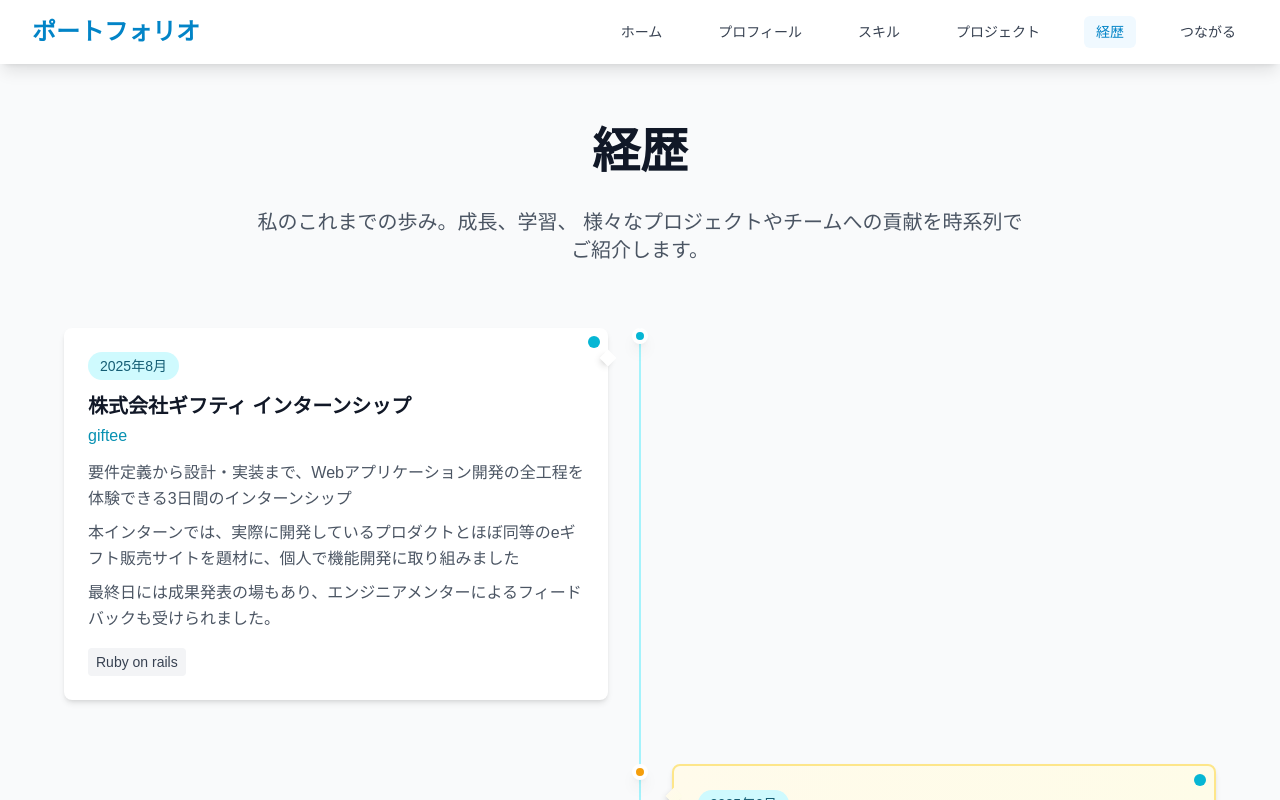
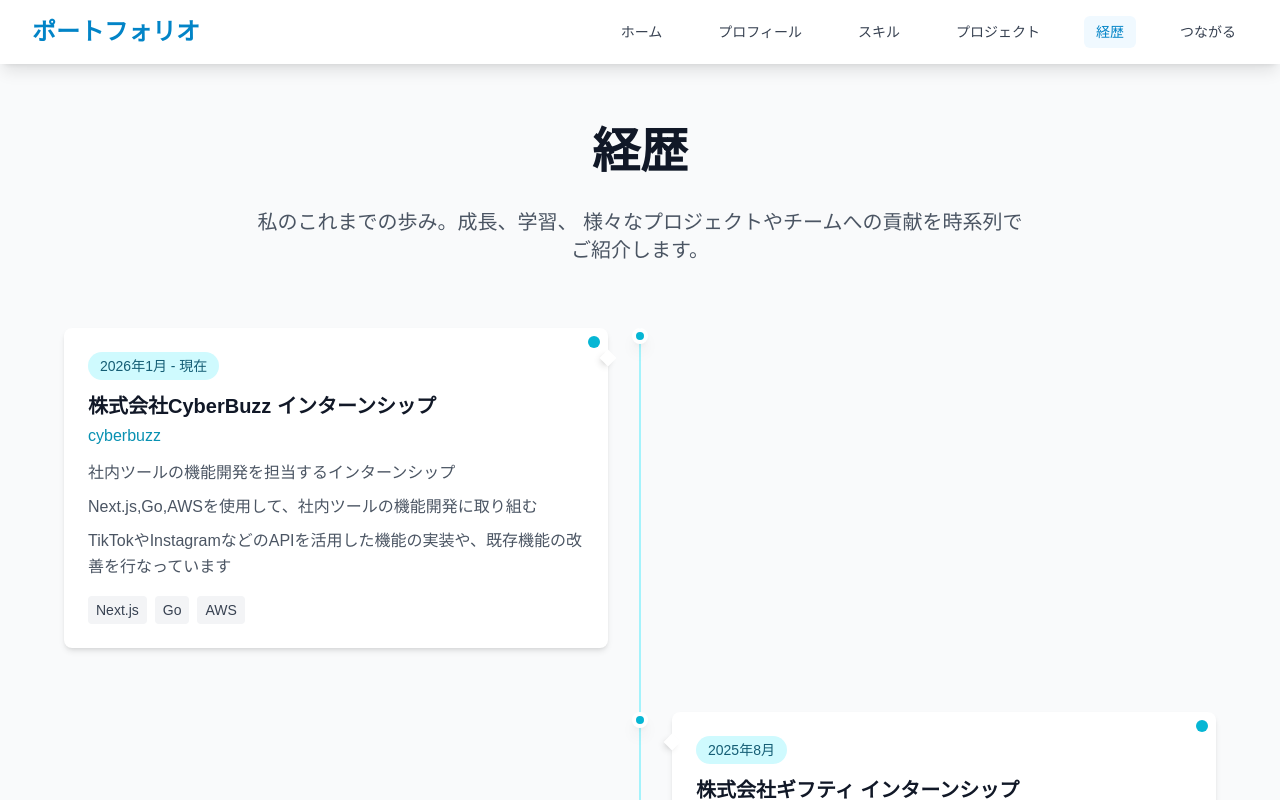
Before and after one commit to furuyashikiiori/portfolio, a Next.js app: page /experience in a window 1280 px wide. Shown: the top 800 px of the page. Built offline with nearby package versions, Linux system fonts and the light colour scheme.

Commit message:
ScheduleDraftの追加

```diff
--- a/src/app/experience/page.tsx
+++ b/src/app/experience/page.tsx
@@ -9,6 +9,18 @@ import { motion } from "framer-motion";
 export default function Experience() {
   const timelineItems = [
     {
+      date: "2026年1月 - 現在",
+      title: "株式会社CyberBuzz インターンシップ",
+      subtitle: "cyberbuzz",
+      description: [
+        "社内ツールの機能開発を担当するインターンシップ",
+        "Next.js,Go,AWSを使用して、社内ツールの機能開発に取り組む",
+        "TikTokやInstagramなどのAPIを活用した機能の実装や、既存機能の改善を行なっています",
+      ],
+      technologies: ["Next.js", "Go", "AWS"],
+      type: "work" as const,
+    },
+    {
       date: "2025年8月",
       title: "株式会社ギフティ インターンシップ",
       subtitle: "giftee",
@@ -18,7 +30,7 @@ export default function Experience() {
         "最終日には成果発表の場もあり、エンジニアメンターによるフィードバックも受けられました。",
       ],
       technologies: ["Ruby on rails"],
-      type: "work" as const
+      type: "work" as const,
     },
     {
       date: "2025年6月",
@@ -41,7 +53,7 @@ export default function Experience() {
       type: "work" as const,
     },
     {
-      date: "2024年7月 - 現在",
+      date: "2024年7月 - 2026年1月",
       title: "やる気スイッチグループ Hallo 講師",
       subtitle: "プログラミング教室",
       description: [
--- a/src/app/projects/page.tsx
+++ b/src/app/projects/page.tsx
@@ -15,6 +15,21 @@ export default function Projects() {
   const projects = [
     {
       id: 1,
+      title: "ScheduleDraft | シンプルな予定テキスト作成ツール",
+      description:
+        "6ステップで、簡単にカレンダーから文書を作成できます！生成されたテキストをコピーして、SlackやLINEに貼り付けるだけ！",
+      image: "📅",
+      previewImage: "/images/projects/ScheduleDraft.png",
+      technologies: ["Next.js", "Tailwind CSS"],
+      liveUrl: "https://scheduledraft.vercel.app/",
+      githubUrl: "https://github.com/furuyashikiiori/scheduledraft",
+      featured: true,
+      detailedDescription:
+        "個人制作\n\nちょっと面倒だと思うあの作業に！\nカレンダーから選ぶだけで簡単に予定をシェア！",
+      pdfUrl: "",
+    },
+    {
+      id: 2,
       title: "QRsona - QRコード✖️persona",
       description:
         "出会いをを思い出だけに留めておくのは勿体無い。QRコードをかざすだけで思い出から繋がりに変える情報プラットホーム",
@@ -29,7 +44,7 @@ export default function Projects() {
       pdfUrl: "/documents/qrsona.pdf",
     },
     {
-      id: 2,
+      id: 3,
       title: "Autofolio",
       description:
         "フォームに答えるだけで誰でも簡単にポートフォリオがつくれる！",
@@ -59,7 +74,7 @@ export default function Projects() {
       pdfUrl: "",
     },
     {
-      id: 3,
+      id: 5,
       title: "異世界レシピ 〜その食材異世界へ旅立たせよう〜",
       description: "冷蔵庫の在庫 × 異世界のレシピ",
       image: "📋",
@@ -81,7 +96,7 @@ export default function Projects() {
       pdfUrl: "/documents/異世界レシピ.pdf",
     },
     {
-      id: 5,
+      id: 6,
       title: "POP Share Library",
       description:
         "はじめてのハッカソンで制作した、推し活動グッズの管理アプリケーション",
@@ -96,7 +111,7 @@ export default function Projects() {
       pdfUrl: "/documents/popsharelibrary.pdf",
     },
     {
-      id: 6,
+      id: 7,
       title: "UniTASK Achievement",
       description: "タスク管理✖️育成ゲーム",
       image: "💼",
@@ -110,7 +125,7 @@ export default function Projects() {
       pdfUrl: "/documents/unitask.pdf",
     },
     {
-      id: 7,
+      id: 8,
       title: "Hang out Share",
       description:
         "手軽に誘いたい！充実した生活を送りたい！を実現するWebアプリサービス",
@@ -131,7 +146,7 @@ export default function Projects() {
       pdfUrl: "/documents/hang-out-share.pdf",
     },
     {
-      id: 8,
+      id: 9,
       title: "NomiSearch",
       description: "あなたにあった最高の一杯を",
       image: "🌤️",
```
Also changed, not shown: public/images/projects/ScheduleDraft.png (added).
